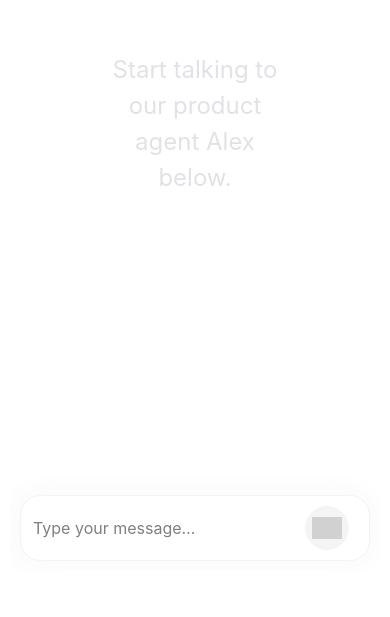
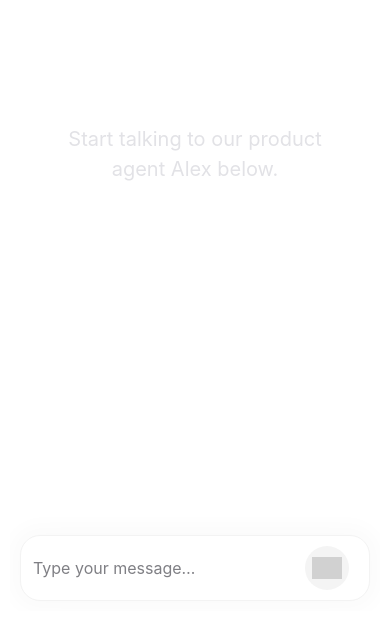
Before and after one commit to Mitchellvandevorst/chatwidget, a website: page public/index.html in a window 390 px wide. Shown: the part 223-840 px from the top of the page. Drawn offline with Linux system fonts and the light colour scheme; grey boxes are pictures that could not be loaded.

Commit message:
Update index.html

```diff
--- a/public/index.html
+++ b/public/index.html
@@ -135,28 +135,16 @@
     .send-btn img { height: 22px; opacity: 0.4; }
 
     /* ------------ mobile tweaks ------------- */
-@media (max-width: 600px) {
-  body {
-    padding: 10px;
-    height: 100vh;
-  }
-
-  .chat {
-    width: 100%;
-    /* choose whichever subtraction gives you the exact total height you want */
-    height: calc(100vh - 100px); /* <-- here */
-  }
-
-  .msgs {
-    flex: 1;
-    overflow-y: auto;
-    gap: 1.2rem;
-    padding: 1.2rem 1rem;
-    /* increase this to whatever gap you like */
-    margin-bottom: 150px;       /* <-- and/or here */
-  }
-}
-
+    @media (max-width: 600px) {
+  body      {
+      padding: 10px;
+      height: 100vh; /* true full height */
+            }
+  .chat     {
+      width: 100%;
+      height: calc(100vh - 20px); /* match body padding */
+      max-height: 100%;
+            }
     }
      .intro-text{
         font-size:20px;      /* requested size         */
```
